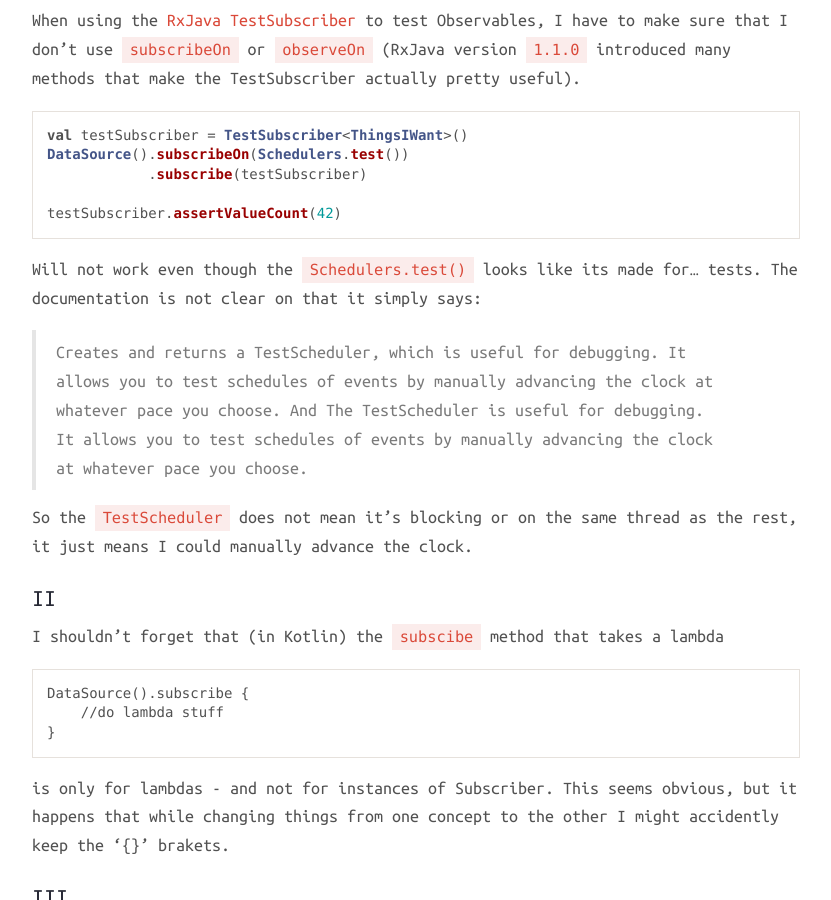
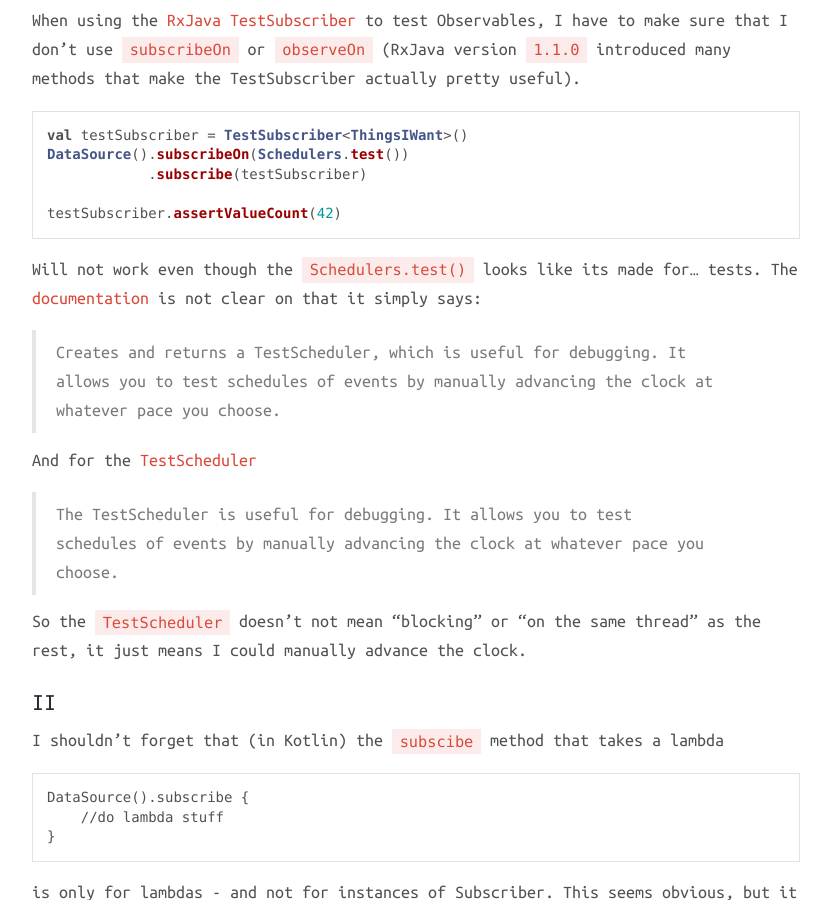
Before and after one commit to lmller/lmller.github.io, a Jekyll site: the page built from _posts/2016-03-08-testsubscriber.markdown, in a window 1280 px wide and 900 px high, scrolled down 496 px. Shown: the whole window, without its empty margins (224-1055 px from the left). Built offline with Jekyll 4.4.1, drawn with Linux system fonts in a browser that asks for light colours; nearby versions of some CDN libraries; comment, search, counter and statistics services are not loaded.

Commit message:
Update 2016-03-08-testsubscriber.markdown

````diff
--- a/_posts/2016-03-08-testsubscriber.markdown
+++ b/_posts/2016-03-08-testsubscriber.markdown
@@ -24,14 +24,16 @@
 ```
 
 Will not work even though the `Schedulers.test()` looks like its made for... tests.
-The documentation is not clear on that it simply says:
+The [documentation](http://reactivex.io/RxJava/javadoc/rx/schedulers/Schedulers.html#test()) is not clear on that it simply says:
 
 > Creates and returns a TestScheduler, which is useful for debugging.
 > It allows you to test schedules of events by manually advancing the clock at whatever pace you choose.
-And
+
+And for the [TestScheduler](http://reactivex.io/RxJava/javadoc/rx/schedulers/TestScheduler.html)
+
 > The TestScheduler is useful for debugging. It allows you to test schedules of events by manually advancing the clock at whatever pace you choose.
 
-So the `TestScheduler` does not mean it's blocking or on the same thread as the rest, it just means I could manually advance the clock.
+So the `TestScheduler` doesn't not mean "blocking" or "on the same thread" as the rest, it just means I could manually advance the clock.
 
 #### II
 
````
